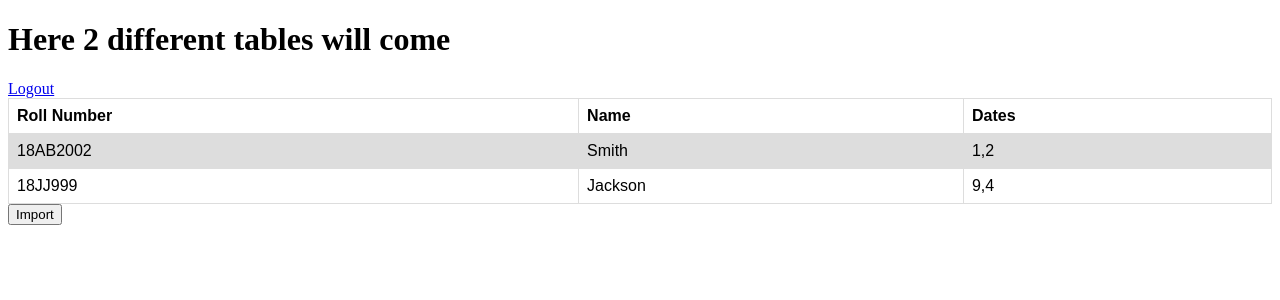
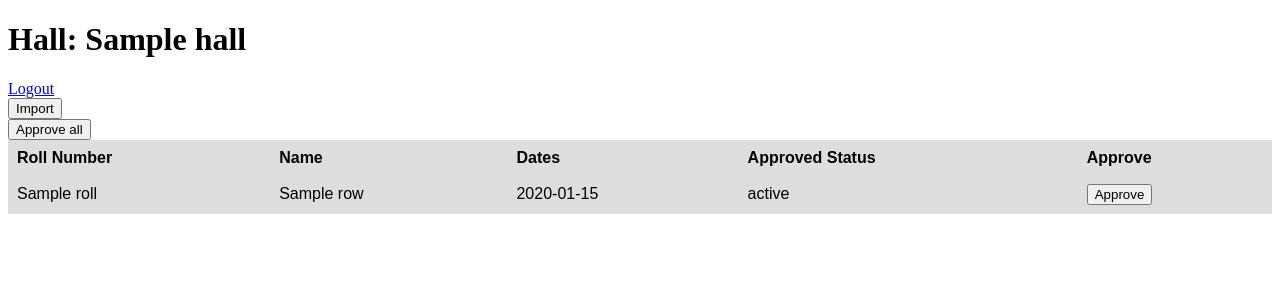
Before and after one commit to tsg-iitkgp/Gymkhana-Forms, a Python web app: template templates/applications.html in a window 1280 px wide. Shown: the top 300 px of the page. Run offline with Jinja, Linux system fonts and the light colour scheme; the template is opened without the code that fills it: most values are stand-ins (such as "Sample title", 1, 10 or a date in 2020).

Commit message:
Included tables' properly and several other minor changes

```diff
--- a/static/table.css
+++ b/static/table.css
@@ -10,6 +10,6 @@ td, th {
   padding: 8px;
 }
 
-tr:nth-child(even) {
+tr {
   background-color: #dddddd;
 }
--- a/templates/applications.html
+++ b/templates/applications.html
@@ -8,29 +8,52 @@
     <title>Gym Form Applications</title>
 </head>
 <body>
-    <h1>Here 2 different tables will come</h1>
+    <h1>Hall: {{ hall }}</h1>
     <a href="{{ url_for('logout') }}">
             Logout
 	</a>
+	<form action='get_csv' method="POST">
+			<button>Import</button>
+	</form>
+	<form action='approve_all' method="POST">
+			<button>Approve all</button>
+	</form>
     <table style="width:100%">
 	   <tr>
 		<th>Roll Number</th>
 		<th>Name</th>
 		<th>Dates</th>
+		<th>Approved Status</th>
+		<th>Approve</th>
 	  </tr>
+	  {% for row in table %}
 	 	<tr>
-	    <td>18AB2002</td>
-	    <td>Smith</td>
-	    <td>1,2</td>
+			 <td>{{ row['roll'] }}</td>
+			 <td>{{ row['name'] }}</td>
+			 <td>{{ row['dates'] }}</td>
+			 <td>{{ row['approved_status'] }}</td>
+			 <td><button onclick="handle(this.id)" id={{ row['roll'] }} >Approve</button></td>
 		 </tr>
-	  <tr>
-	    <td>18JJ999</td>
-	    <td>Jackson</td>
-	    <td>9,4</td>
-	  </tr>
+	  {% endfor %}
 	</table>
-	<form action='applications' method="POST">
-		<button>Import</button>
-	</form>
+
+	{% block javascript %}
+	<script>
+		async function handle(roll) {
+			console.log('e ', roll)
+			const response = await fetch('http://8f5ca4e9.ngrok.io/approve',{
+								method: 'POST',
+								mode: 'cors',
+								headers: {
+									'Accept': 'application/json',
+									'Content-Type': 'application/json'
+								},
+								body: JSON.stringify({ roll })
+
+							})
+
+		}
+	</script>
+	{% endblock %}
 </body>
 </html>
```
Also changed, not shown: app.py (+50 -17 lines), templates/admin-login.html (+9 -0 lines). Lines whose indentation alone changed are shown as unchanged.
